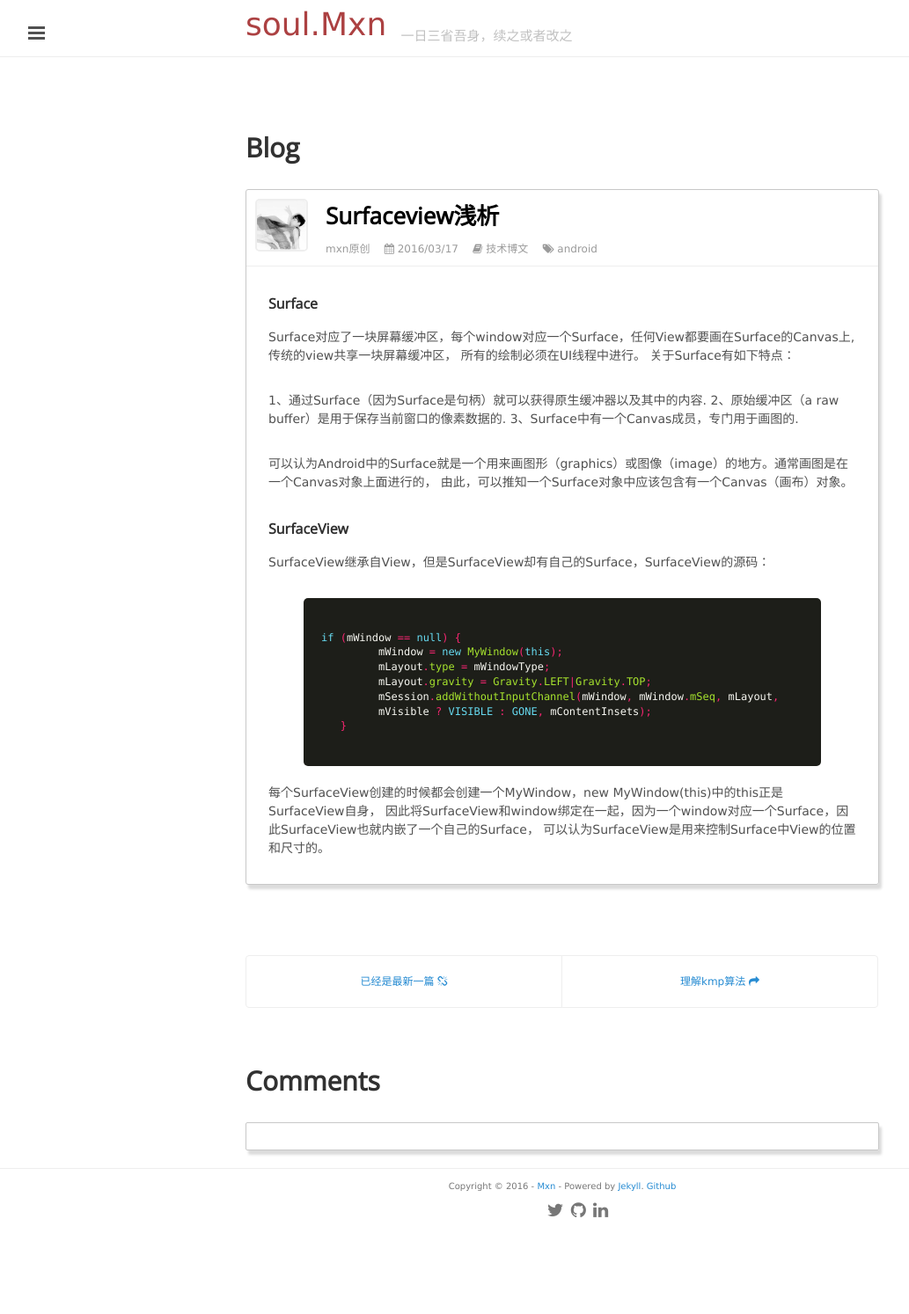
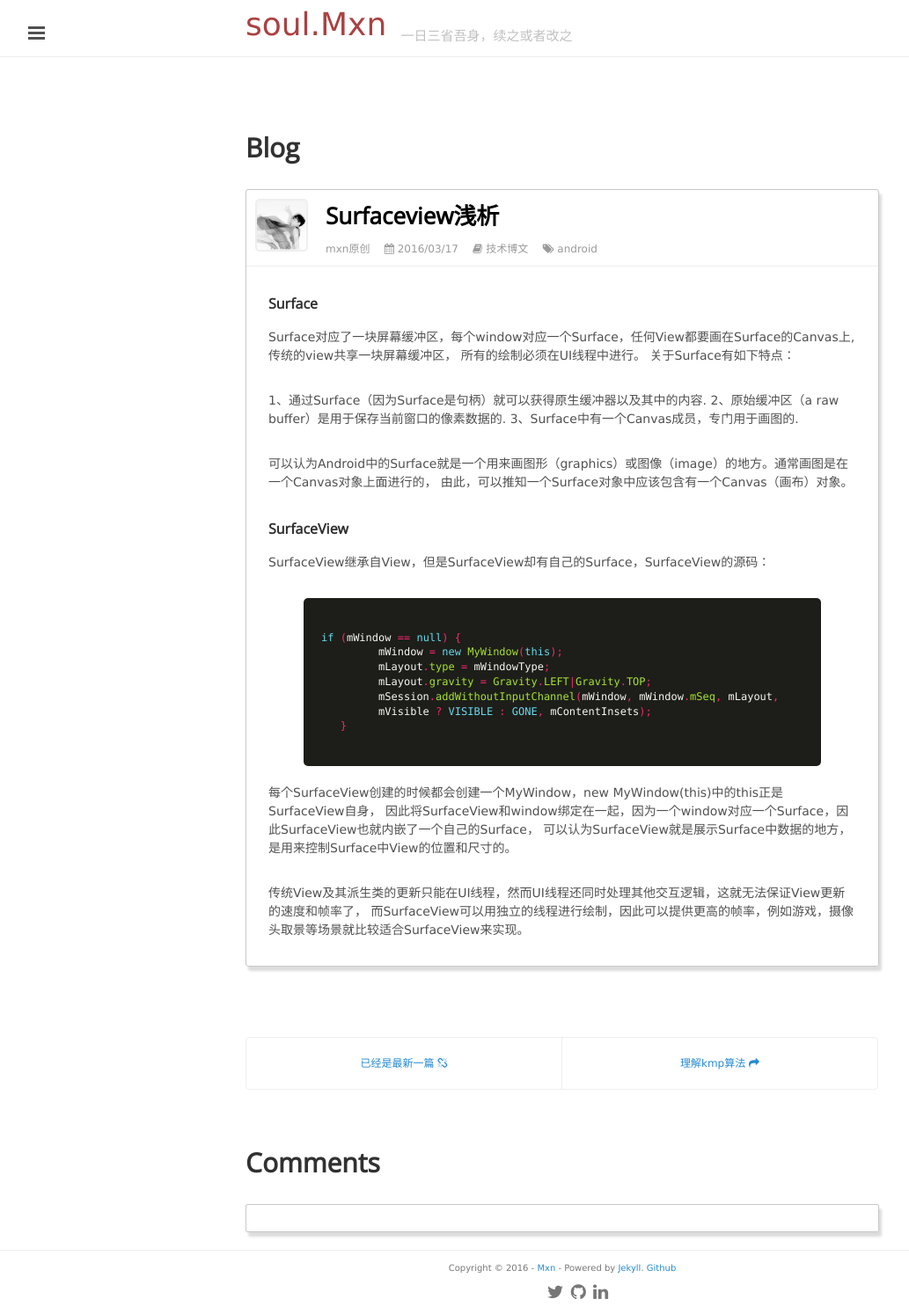
Before and after one commit to mxn21/mxn21.github.io, a Jekyll site: the page built from _posts/2016-3-17-SurfaceView浅析.md, in a window 1280 px wide. Shown: the whole page at 88% size, without its empty margins (1-1034 px from the left). Built offline with Jekyll 4.4.1, drawn with Linux system fonts in a browser that asks for light colours; Markdown is read by kramdown in place of the engine named in the settings; comment, search, counter and statistics services are not loaded; before the commit the page ends 1401 px from its top, so only the background shows below that.

Commit message:
32423423

```diff
--- a/_posts/2016-3-17-SurfaceView浅析.md
+++ b/_posts/2016-3-17-SurfaceView浅析.md
@@ -35,4 +35,7 @@
 
 每个SurfaceView创建的时候都会创建一个MyWindow，new MyWindow(this)中的this正是SurfaceView自身，
 因此将SurfaceView和window绑定在一起，因为一个window对应一个Surface，因此SurfaceView也就内嵌了一个自己的Surface，
-可以认为SurfaceView是用来控制Surface中View的位置和尺寸的。
+可以认为SurfaceView就是展示Surface中数据的地方，是用来控制Surface中View的位置和尺寸的。
+
+传统View及其派生类的更新只能在UI线程，然而UI线程还同时处理其他交互逻辑，这就无法保证View更新的速度和帧率了，
+而SurfaceView可以用独立的线程进行绘制，因此可以提供更高的帧率，例如游戏，摄像头取景等场景就比较适合SurfaceView来实现。
```
